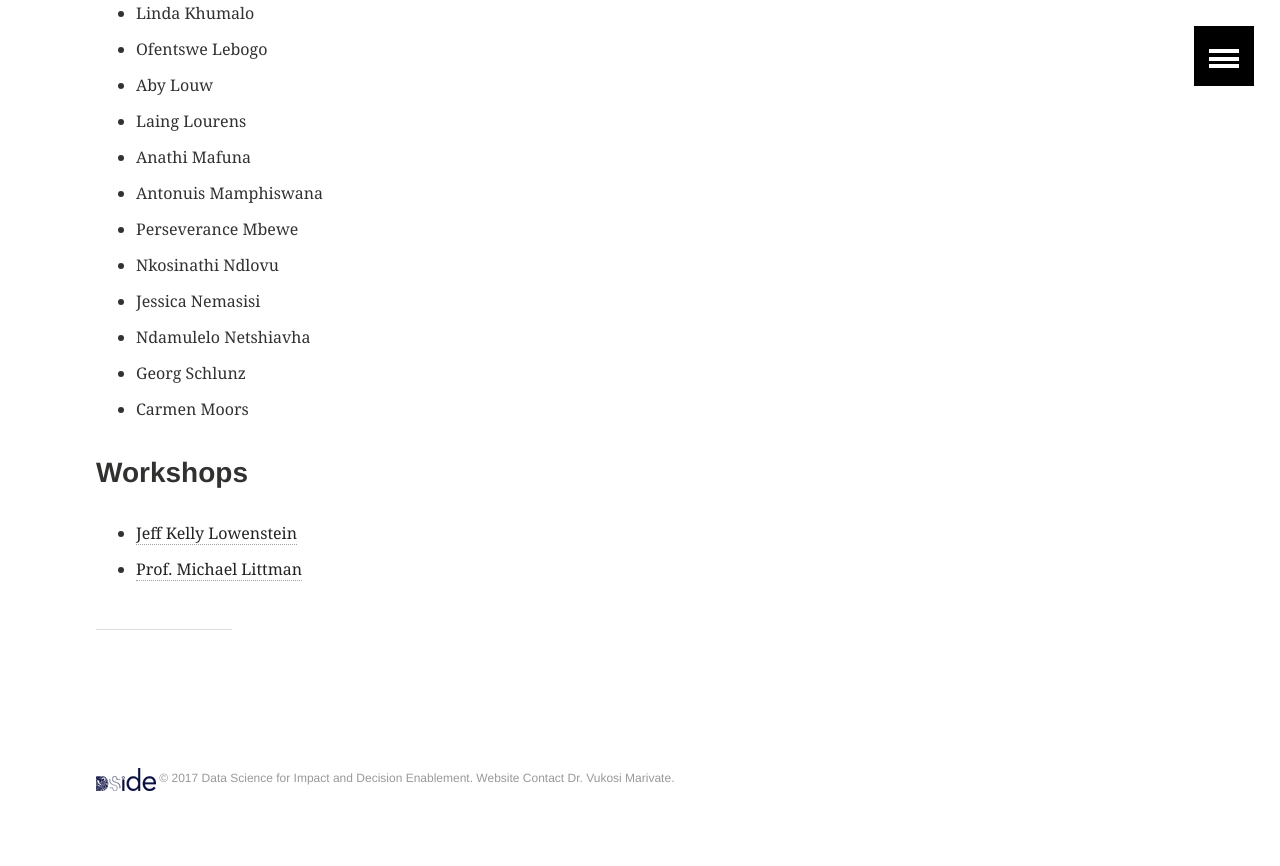
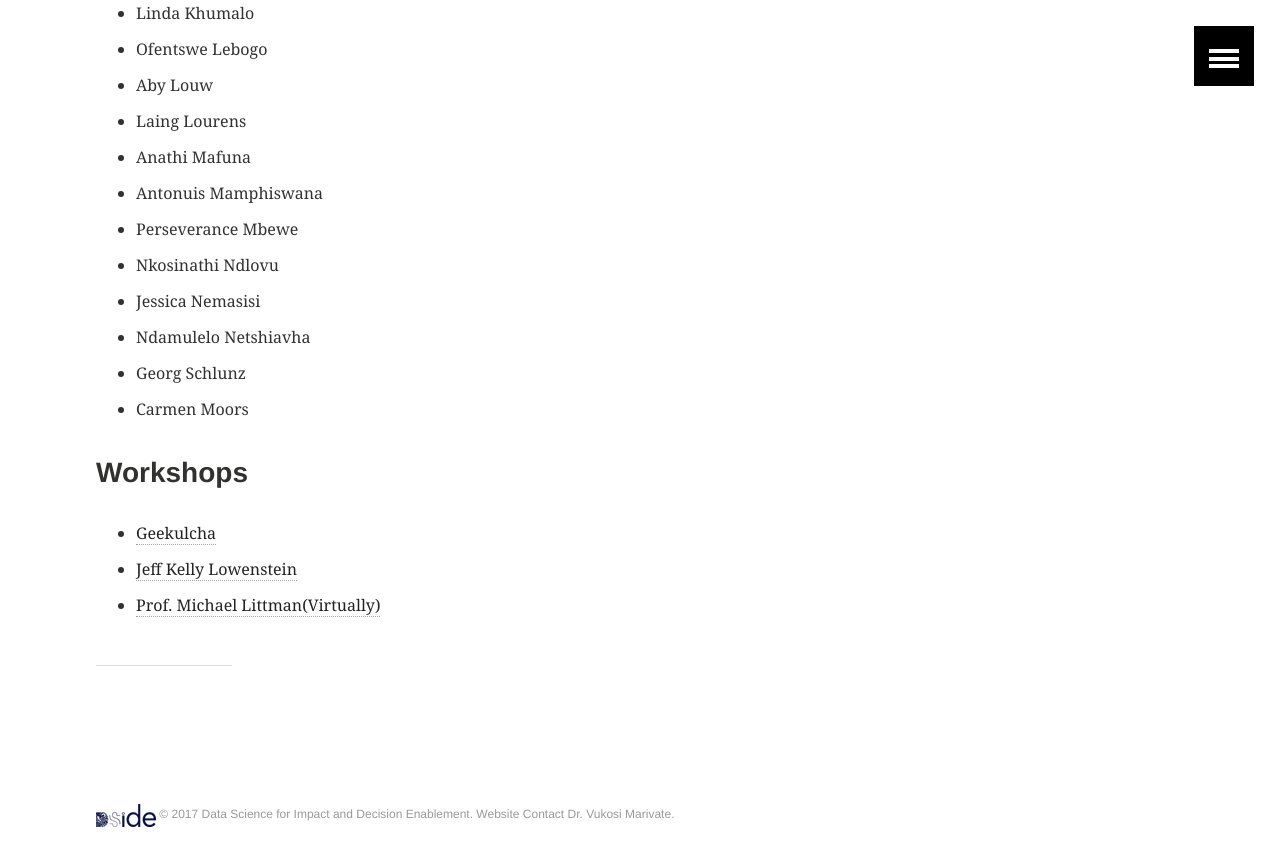
Before and after one commit to DSIDEWeb/dsideweb.github.io, a Jekyll site: the page built from people/2016-2017/index.md, in a window 1280 px wide and 900 px high, scrolled down 3723 px. Shown: the top 866 px of the window. Built offline with Jekyll 4.4.1, drawn with Linux system fonts in a browser that asks for light colours.

Commit message:
Updated the 2016/2017 people

```diff
--- a/people/2016-2017/index.md
+++ b/people/2016-2017/index.md
@@ -111,5 +111,6 @@ ads: false
 
 ### Workshops
 
+* [Geekulcha](geekulcha.com)
 * [Jeff Kelly Lowenstein](https://kellylowenstein.wordpress.com/)
-* [Prof. Michael Littman](http://cs.brown.edu/~mlittman/)
+* [Prof. Michael Littman(Virtually)](http://cs.brown.edu/~mlittman/)
```
